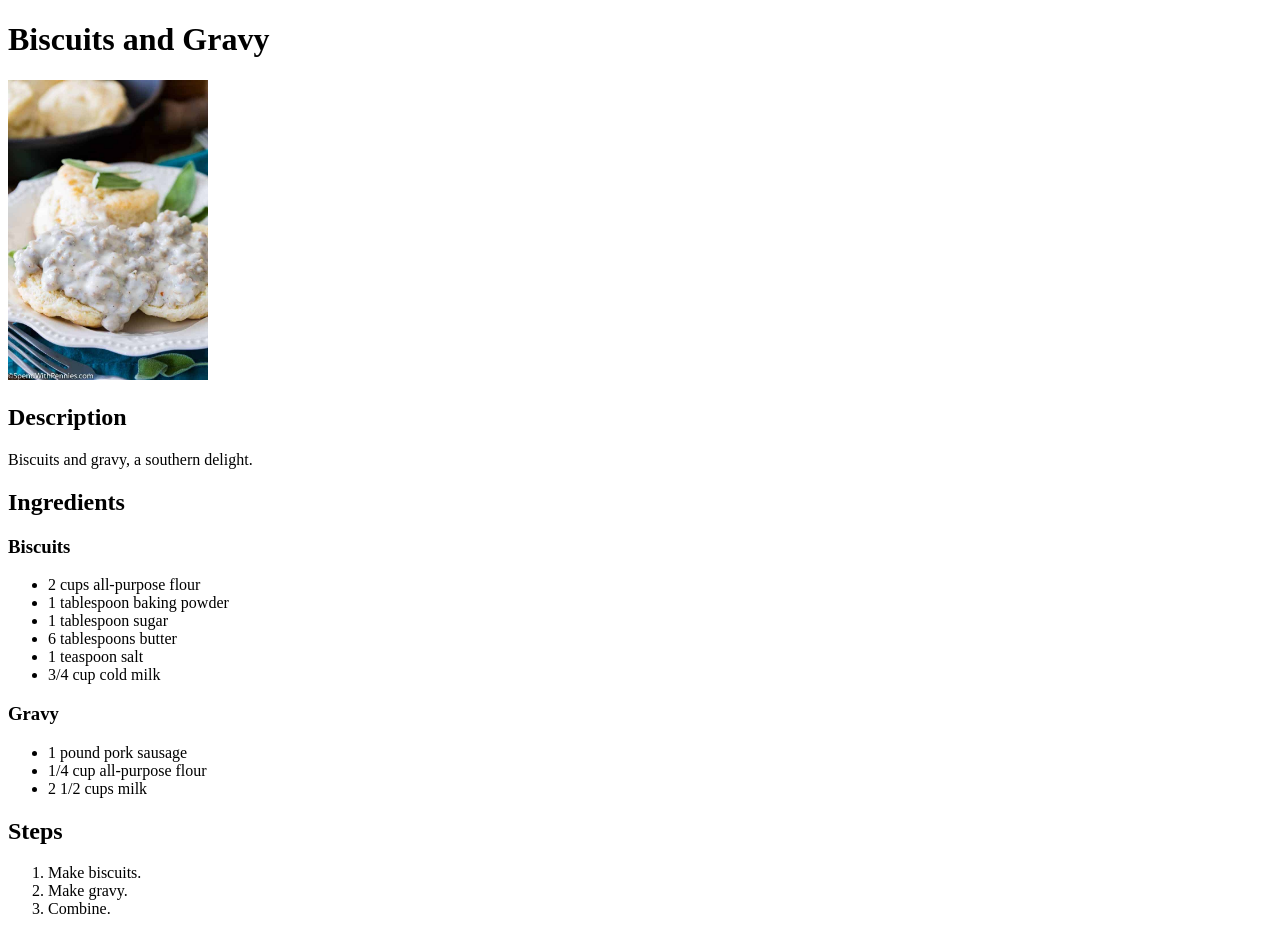
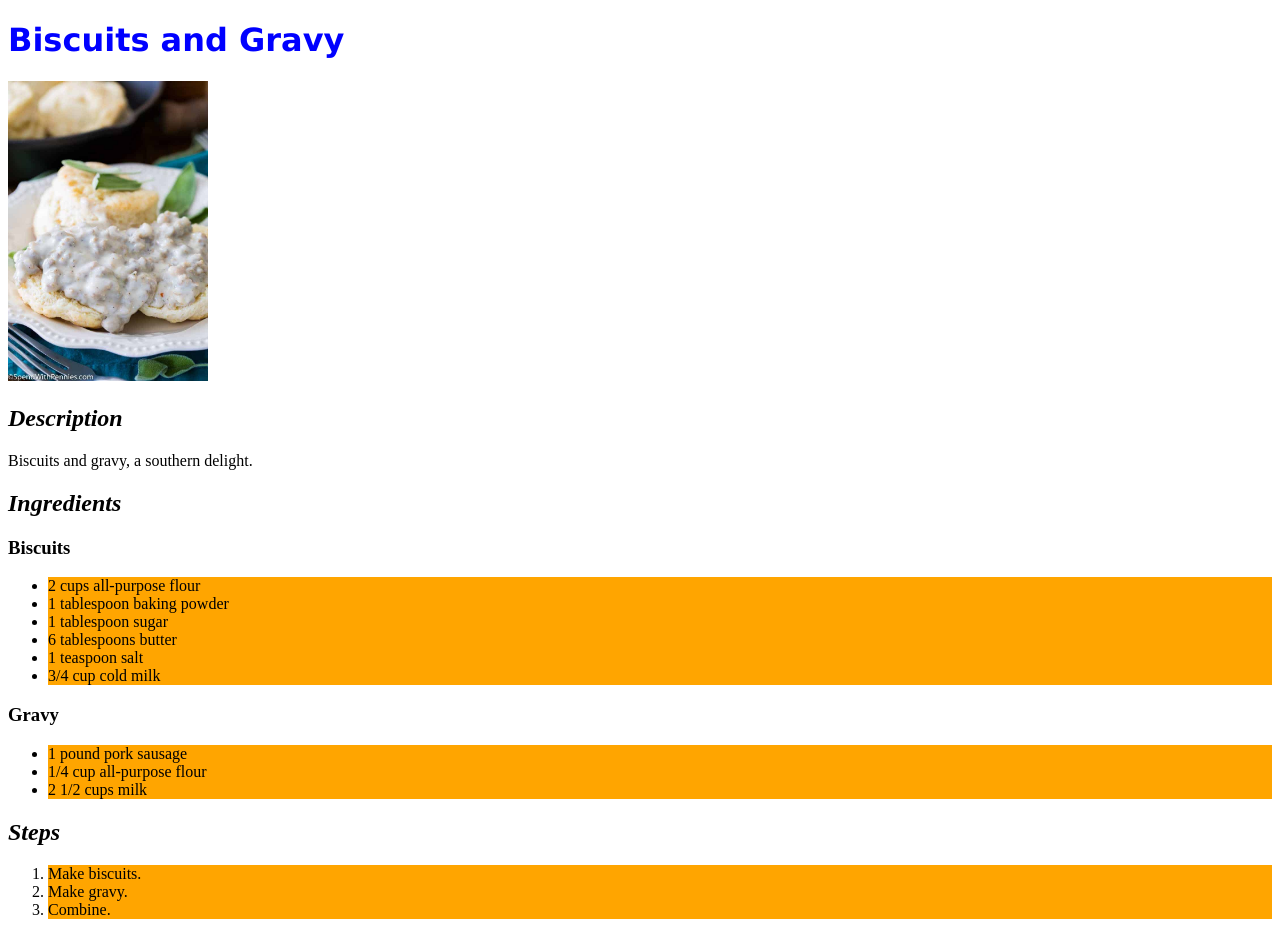
Before and after one commit to mballach/odin-recipes, a plain HTML site: page recipes/biscuits-and-gravy.html in a window 1280 px wide. Drawn offline with Linux system fonts and the light colour scheme.

Commit message:
Add CSS style to base website

```diff
--- a/recipes/biscuits-and-gravy.html
+++ b/recipes/biscuits-and-gravy.html
@@ -4,6 +4,7 @@
     <meta charset="UTF-8">
     <meta name="viewport" content="width=device-width, initial-scale=1.0">
     <title>Odin Recipes</title>
+    <link rel="stylesheet" href="../style.css">
 </head>
 <body>
     <h1>Biscuits and Gravy</h1>
--- /dev/null
+++ b/style.css
@@ -0,0 +1,13 @@
+h1{
+    color:blue;
+    font-family:'Lucida Sans', 'Lucida Sans Regular', 'Lucida Grande', 'Lucida Sans Unicode', Geneva, Verdana, sans-serif;
+}
+
+li{
+    background-color: orange;
+    color:black;
+}
+
+h2{
+   font-style: italic;
+}
```
Also changed, not shown: index.html (+1 -0 lines), recipes/sable-cookies.html (+1 -0 lines), recipes/sundried-tomato-pesto.html (+1 -0 lines), 1 other file.
